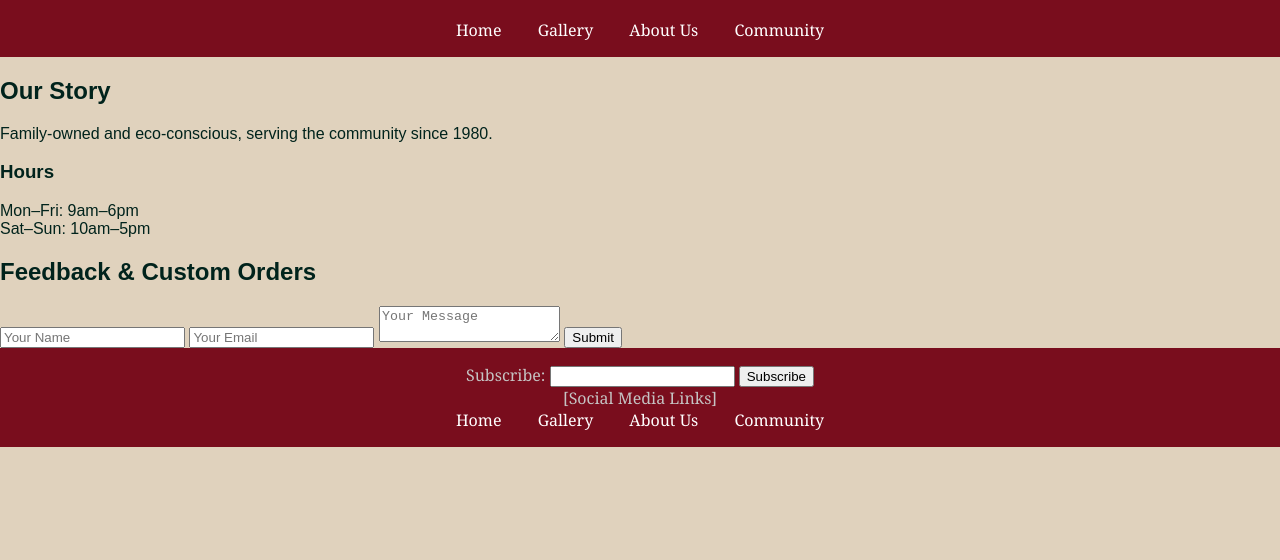
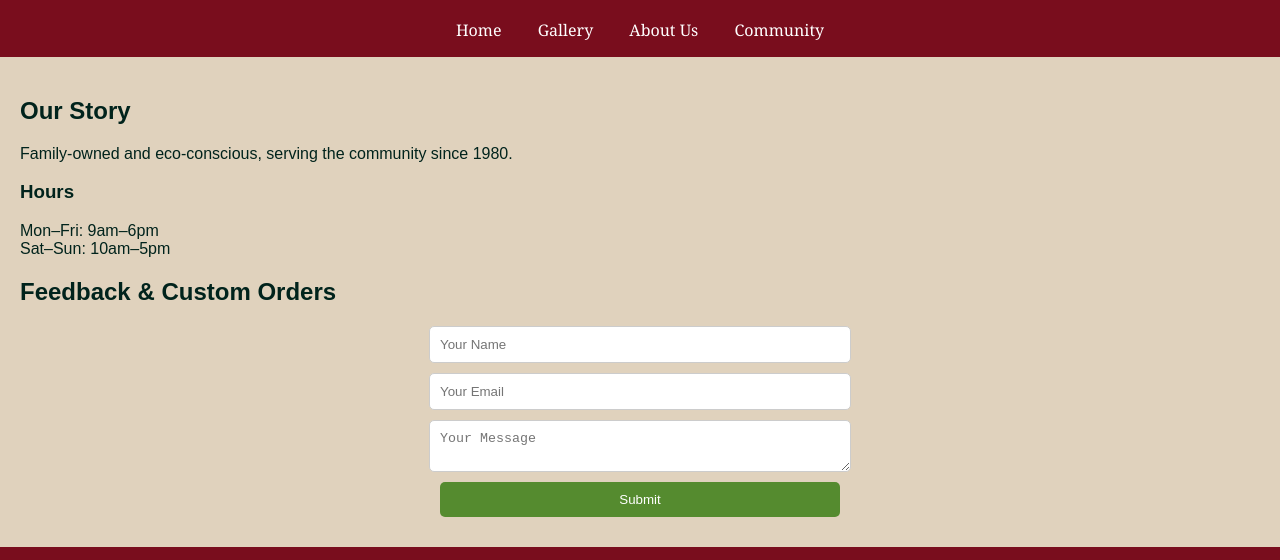
Before and after one commit to S1LENT-HER0/stackblitz-starters-ijqv3cft, a website: page about.html in a window 1280 px wide. Shown: the part 240-800 px from the top of the page. Drawn offline with Linux system fonts and the light colour scheme.

Commit message:
added style

```diff
--- a/about.html
+++ b/about.html
@@ -29,12 +29,13 @@
     <section class="contact-form">
       <h2>Feedback & Custom Orders</h2>
       <form id="contactForm">
-        <input type="text" id="name" placeholder="Your Name" required />
-        <input type="email" id="contactEmail" placeholder="Your Email" required />
-        <textarea id="message" placeholder="Your Message" required></textarea>
-        <button type="submit">Submit</button>
+        <div><input type="text" id="name" placeholder="Your Name" required /></div>
+        <div><input type="email" id="contactEmail" placeholder="Your Email" required /></div>
+        <div><textarea id="message" placeholder="Your Message" required></textarea></div>
+        <div><button type="submit">Submit</button></div>
       </form>
     </section>
+
   </main>
 
   <footer>
--- a/styles.css
+++ b/styles.css
@@ -16,6 +16,30 @@ nav a {
   margin: 0 1em;
   color: #fff;
   text-decoration: none;
+}
+main {
+  flex: 1;
+  padding: 20px;
+}
+form input,
+form textarea,
+form button {
+  width: 100%;
+  max-width: 400px;
+  margin: 10px auto;
+  display: block;
+  padding: 10px;
+  border-radius: 5px;
+  border: 1px solid #ccc;
+}
+form button {
+  background-color: #558b2f;
+  color: white;
+  border: none;
+  cursor: pointer;
+}
+form button:hover {
+  background-color: #3f6c21;
 }
 .gallery {
   display: grid;
@@ -37,7 +61,7 @@ nav a {
   background: rgba(0,0,0,0.5);
 }
 .modal-content {
-  background: rgb(255, 255, 255);
+  background: white;
   padding: 1em;
   margin: 10% auto;
   width: 80%;
```
